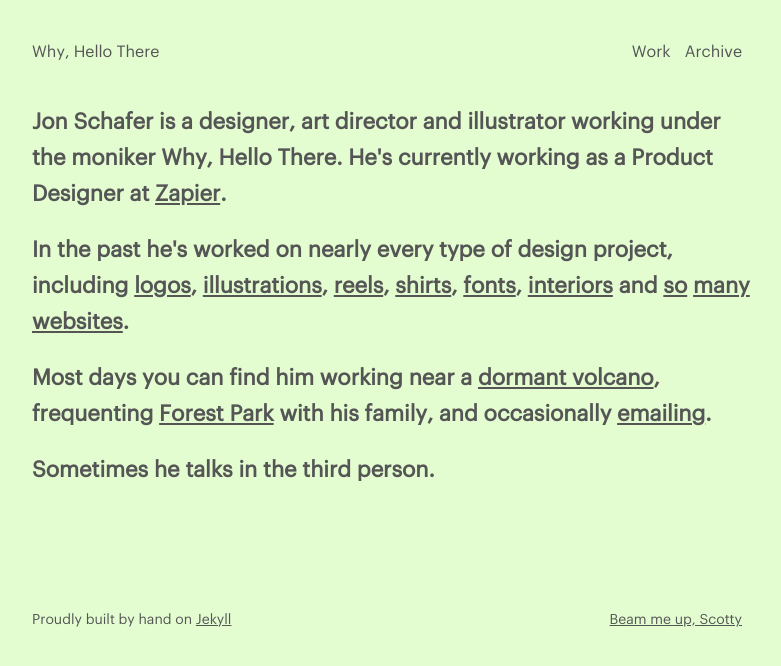
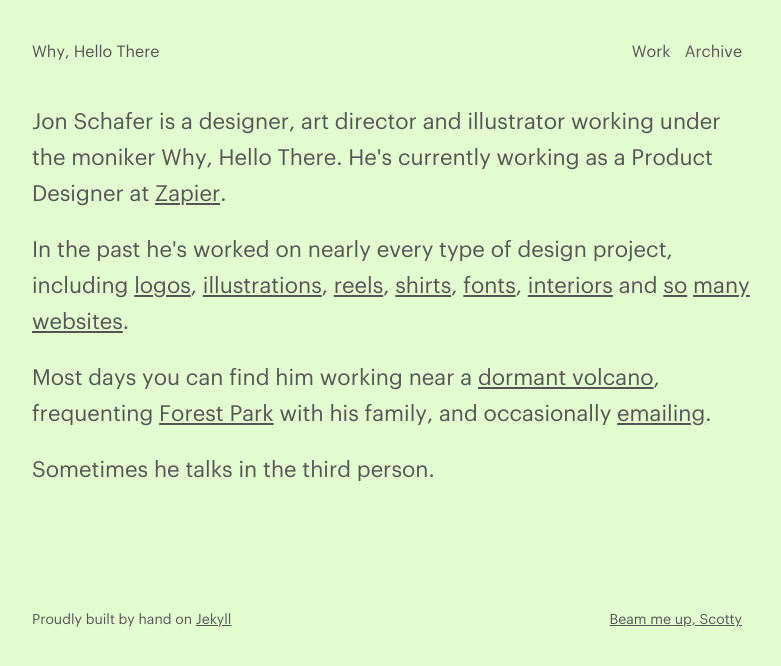
Before and after one commit to jonaschafer/jonaschafer.github.io, a Jekyll site: the page built from index.html, in a window 1280 px wide. Shown: the top 666 px of the page, without its empty margins (248-1029 px from the left). Built offline with Jekyll 4.4.1, drawn with Linux system fonts in a browser that asks for light colours.

Commit message:
changed h2 style into intro style for homepage so h2 on before post could be normalized updated pages to match

```diff
--- a/assets/stylesheets/core/_layout.scss
+++ b/assets/stylesheets/core/_layout.scss
@@ -114,6 +114,13 @@
 	font-size: 22px;
 	line-height: 36px;
 	color: $grey;
+}
+
+.intro {
+  font-family: 'Graphik-Regular', Helvetica, Arial, sans-serif;
+  font-size: 22px;
+  line-height: 36px;
+  color: $grey;
   padding-bottom: 20px;
 }
 
--- a/collections/_thoughts/before.html
+++ b/collections/_thoughts/before.html
@@ -13,9 +13,11 @@
 
 <p>I do have a strong foundation in development, however. I grew up tinkering with SCSI cables and MS-DOS scripts with my Dad. I learned BASIC in high school, and have built way too many static sites over the years. Heck, I even took a course in Front End Development at Treehouse a few years back.</p>
 
-<p>But it's like the saying goes: "If you don't use it, you lose it." Looking back, I'd stop messing around with code when I got stuck (and couldn't see a way through). Or a freelance project would end and needing to use Git on a daily basis waned heavily.</p>
+<p>But it's like the saying goes: "If you don't use it, you lose it." Looking back, I found myself losing interest when trying to master floats, or giving up the ghost when I couldn't find a way through. Or maybe a freelance project ended and my need to use Git on a daily basis waned heavily.</p>
 
-<p>This site is meant to be a sandbox to help me keep at learning code. That could mean changing the design of the site, trying out a CSS experiment, or just writing more. So, before we begin, I wanted to kick off this post with a hopefully-quick intro to how I set up this site on Jekyll.</p>
+<p>My hope is that this site will become a sandbox for me to explore code, and push my strengths as a writer too. So to start things off, I thought I'd explain what tech I'm using and how to get started with it.</p>
+
+<h2>A guide to Jekyll<h2>
 
 <h4>What you'll learn</h4>
 <ul>
--- a/index.html
+++ b/index.html
@@ -5,12 +5,12 @@
 
 <body class="bkg-color">
 
-<h2>Jon Schafer is a designer, art director and illustrator working under the moniker Why, Hello There. He's currently working as a Product Designer at <a href="http://www.zapier.com" target="_blank">Zapier</a>.</h2>
+<p class="intro">Jon Schafer is a designer, art director and illustrator working under the moniker Why, Hello There. He's currently working as a Product Designer at <a href="http://www.zapier.com" target="_blank">Zapier</a>.</p>
 
-<h2>In the past he's worked on nearly every type of design project, including <a href="/work/logos">logos</a>, <a href="/work/illustrations">illustrations</a>, <a href="https://vimeo.com/133206498" target="_blank">reels</a>, <a href="/work/razorfish">shirts</a>, <a href="/work/font">fonts</a>, <a href="/work/nightbird">interiors</a> and <a href="/work/eco">so</a> <a href="/work/manifold">many</a> <a href="/work/sloan">websites</a>.</h2>
+<p class="intro">In the past he's worked on nearly every type of design project, including <a href="/work/logos">logos</a>, <a href="/work/illustrations">illustrations</a>, <a href="https://vimeo.com/133206498" target="_blank">reels</a>, <a href="/work/razorfish">shirts</a>, <a href="/work/font">fonts</a>, <a href="/work/nightbird">interiors</a> and <a href="/work/eco">so</a> <a href="/work/manifold">many</a> <a href="/work/sloan">websites</a>.</p>
 
-<h2>Most days you can find him working near a <a href="https://en.wikipedia.org/wiki/Mount_Tabor" target="_blank"> dormant volcano</a>, frequenting <a href="http://www.forestparkconservancy.org/forest-park/" target="_blank">Forest Park</a> with his family, and occasionally <a href="mailto:jonaschafer@gmail.com">emailing</a>.</h2>
+<p class="intro">Most days you can find him working near a <a href="https://en.wikipedia.org/wiki/Mount_Tabor" target="_blank"> dormant volcano</a>, frequenting <a href="http://www.forestparkconservancy.org/forest-park/" target="_blank">Forest Park</a> with his family, and occasionally <a href="mailto:jonaschafer@gmail.com">emailing</a>.</p>
 
-<h2>Sometimes he talks in the third person.</h2>
+<p class="intro">Sometimes he talks in the third person.</p>
 
 </body>
```
